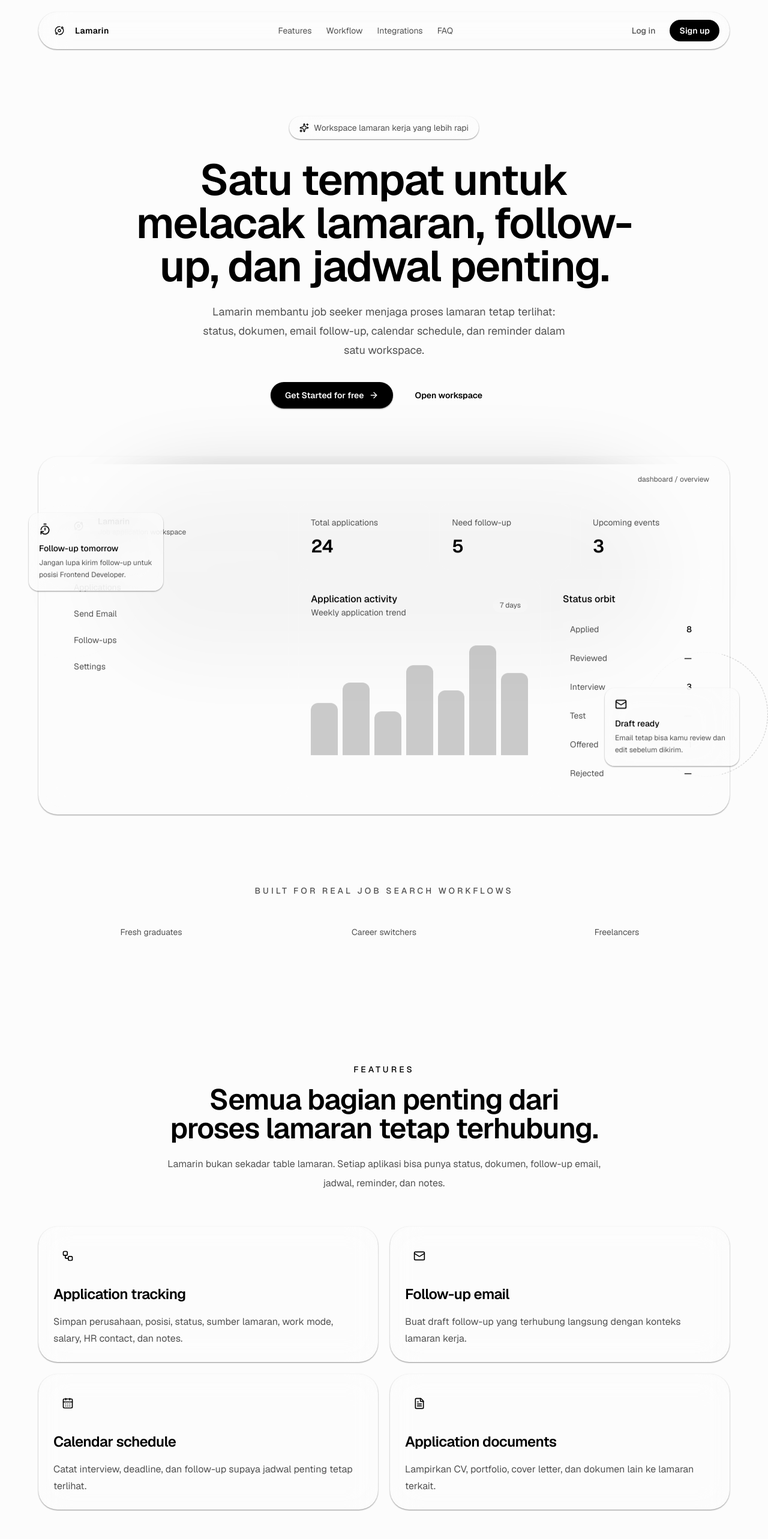
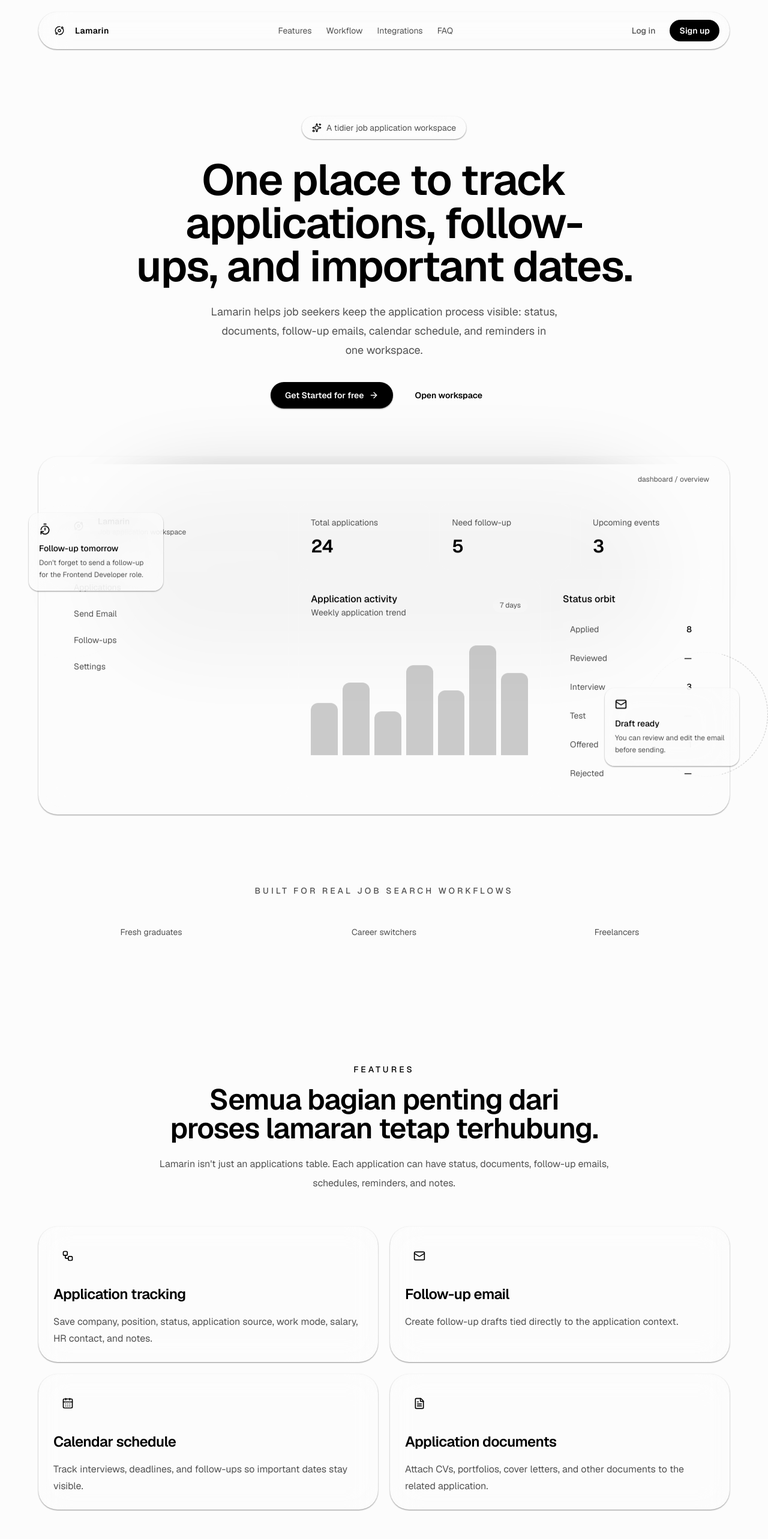
Before and after one commit to vergiLgood1/lamarin, a Next.js app: page / in a window 1280 px wide. Shown: the top 2566 px of the page at 60% size. Built offline with nearby package versions, Linux system fonts and the light colour scheme; no server answers; a web font is replaced by a local one.

Commit message:
feat: translate marketing landing page content to English for better accessibility

```diff
--- a/src/features/marketing/components/marketing-landing-page.tsx
+++ b/src/features/marketing/components/marketing-landing-page.tsx
@@ -38,46 +38,46 @@
     icon: Workflow,
     title: "Application tracking",
     description:
-      "Simpan perusahaan, posisi, status, sumber lamaran, work mode, salary, HR contact, dan notes.",
+      "Save company, position, status, application source, work mode, salary, HR contact, and notes.",
   },
   {
     icon: Mail,
     title: "Follow-up email",
     description:
-      "Buat draft follow-up yang terhubung langsung dengan konteks lamaran kerja.",
+      "Create follow-up drafts tied directly to the application context.",
   },
   {
     icon: CalendarDays,
     title: "Calendar schedule",
     description:
-      "Catat interview, deadline, dan follow-up supaya jadwal penting tetap terlihat.",
+      "Track interviews, deadlines, and follow-ups so important dates stay visible.",
   },
   {
     icon: FileText,
     title: "Application documents",
     description:
-      "Lampirkan CV, portfolio, cover letter, dan dokumen lain ke lamaran terkait.",
+      "Attach CVs, portfolios, cover letters, and other documents to the related application.",
   },
 ];
 
 const workflowCards = [
   {
     step: "01",
-    title: "Catat lamaran",
+    title: "Record application",
     description:
-      "Masukkan posisi, perusahaan, sumber lowongan, status, dokumen, dan catatan penting.",
+      "Enter position, company, job source, status, documents, and important notes.",
   },
   {
     step: "02",
-    title: "Pantau status",
+    title: "Monitor status",
     description:
-      "Lihat progress lamaran dari Applied, Reviewed, Interview, Test, hingga Offered atau Rejected.",
+      "View application progress from Applied, Reviewed, Interview, Test, to Offered or Rejected.",
   },
   {
     step: "03",
-    title: "Siapkan follow-up",
+    title: "Prepare follow-up",
     description:
-      "Gunakan konteks lamaran untuk membuat draft email yang profesional dan tetap bisa kamu edit.",
+      "Use application context to create professional email drafts that you can edit.",
   },
 ];
 
@@ -85,35 +85,35 @@
   {
     icon: CalendarDays,
     title: "Google Calendar",
-    description: "Buat dan kelola event untuk follow-up, interview, atau deadline.",
+    description: "Create and manage events for follow-ups, interviews, or deadlines.",
   },
   {
     icon: Bell,
     title: "Telegram Reminder",
-    description: "Kirim reminder H-1 dan H-0 ke channel yang sudah kamu pakai.",
+    description: "Send reminders one day before and on the day to your existing channel.",
   },
   {
     icon: Stars,
     title: "Gemini AI Draft",
-    description: "AI membantu menulis draft email, bukan mengambil keputusan rekrutmen.",
+    description: "AI helps write draft emails, not make recruitment decisions.",
   },
 ];
 
 const faqs = [
   {
-    question: "Apakah Lamarin otomatis melamar pekerjaan?",
+    question: "Does Lamarin apply for jobs automatically?",
     answer:
-      "Tidak. Lamarin membantu mencatat dan mengelola proses lamaran, bukan melakukan apply otomatis.",
+      "No. Lamarin helps record and manage the application process, not submit applications automatically.",
   },
   {
-    question: "Apakah AI menentukan saya akan diterima?",
+    question: "Does the AI decide whether I'll be hired?",
     answer:
-      "Tidak. AI hanya membantu membuat draft email follow-up. Kamu tetap membaca, mengedit, dan memutuskan.",
+      "No. AI only helps draft follow-up emails. You still review, edit, and decide.",
   },
   {
-    question: "Apakah data lamaran bisa diekspor?",
+    question: "Can I export my application data?",
     answer:
-      "Ya, Lamarin dirancang agar pengguna tetap bisa menyimpan akses ke data lamaran mereka sendiri.",
+      "Yes. Lamarin is designed so users can keep access to their own application data.",
   },
 ];
 
@@ -256,23 +256,23 @@
             className="inline-flex items-center gap-2 rounded-full border border-white/10 bg-white/[0.04] px-4 py-2 text-sm text-muted-foreground shadow-2xl shadow-black/20 backdrop-blur-xl"
           >
             <Sparkles className="size-4 text-primary" />
-            Workspace lamaran kerja yang lebih rapi
+            A tidier job application workspace
           </div>
 
           <h1
             data-hero-reveal
             className="mt-8 max-w-5xl text-balance text-5xl font-semibold tracking-tight sm:text-6xl lg:text-7xl"
           >
-            Satu tempat untuk melacak lamaran, follow-up, dan jadwal penting.
+            One place to track applications, follow-ups, and important dates.
           </h1>
 
           <p
             data-hero-reveal
             className="mt-6 max-w-2xl text-pretty text-base leading-8 text-muted-foreground sm:text-lg"
           >
-            Lamarin membantu job seeker menjaga proses lamaran tetap terlihat:
-            status, dokumen, email follow-up, calendar schedule, dan reminder
-            dalam satu workspace.
+            Lamarin helps job seekers keep the application process visible:
+            status, documents, follow-up emails, calendar schedule, and reminders
+            in one workspace.
           </p>
 
           <div
@@ -442,7 +442,7 @@
             <TimerReset className="mb-3 size-5 text-primary" />
             <p className="text-sm font-medium">Follow-up tomorrow</p>
             <p className="mt-1 text-xs leading-5 text-muted-foreground">
-              Jangan lupa kirim follow-up untuk posisi Frontend Developer.
+              Don&apos;t forget to send a follow-up for the Frontend Developer role.
             </p>
           </div>
 
@@ -453,7 +453,7 @@
             <Mail className="mb-3 size-5 text-primary" />
             <p className="text-sm font-medium">Draft ready</p>
             <p className="mt-1 text-xs leading-5 text-muted-foreground">
-              Email tetap bisa kamu review dan edit sebelum dikirim.
+              You can review and edit the email before sending.
             </p>
           </div>
         </div>
@@ -490,8 +490,8 @@
               Semua bagian penting dari proses lamaran tetap terhubung.
             </h2>
             <p className="mt-5 text-pretty leading-8 text-muted-foreground">
-              Lamarin bukan sekadar table lamaran. Setiap aplikasi bisa punya
-              status, dokumen, follow-up email, jadwal, reminder, dan notes.
+              Lamarin isn&apos;t just an applications table. Each application can have
+              status, documents, follow-up emails, schedules, reminders, and notes.
             </p>
           </div>
 
@@ -528,7 +528,7 @@
               Workflow
             </p>
             <h2 className="mt-4 text-balance text-4xl font-semibold tracking-tight sm:text-5xl">
-              Dari apply sampai follow-up, prosesnya lebih mudah diikuti.
+              From apply to follow-up, the process is easier to follow.
             </h2>
           </div>
 
@@ -561,7 +561,7 @@
               Integrations
             </p>
             <h2 className="mt-4 text-balance text-4xl font-semibold tracking-tight sm:text-5xl">
-              Hubungkan dengan tools yang sudah kamu pakai.
+              Connect with the tools you already use.
             </h2>
           </div>
 
@@ -628,8 +628,8 @@
             Stop tracking applications from scattered places.
           </h2>
           <p className="mx-auto mt-5 max-w-2xl text-pretty leading-8 text-muted-foreground">
-            Mulai simpan lamaran, follow-up, dokumen, dan jadwal penting dalam
-            workspace yang lebih tenang.
+            Start saving applications, follow-ups, documents, and important dates in
+            a calmer workspace.
           </p>
 
           <div className="mt-9 flex flex-col items-center justify-center gap-3 sm:flex-row">
@@ -661,8 +661,8 @@
               <span className="text-sm font-semibold tracking-wide">Lamarin</span>
             </Link>
             <p className="mt-4 max-w-sm text-sm leading-7 text-muted-foreground">
-              Job application tracker and follow-up workspace untuk menjaga
-              proses lamaran tetap terlihat dan terorganisir.
+              Job application tracker and follow-up workspace to keep the application
+              process visible and organized.
             </p>
           </div>
 
```
